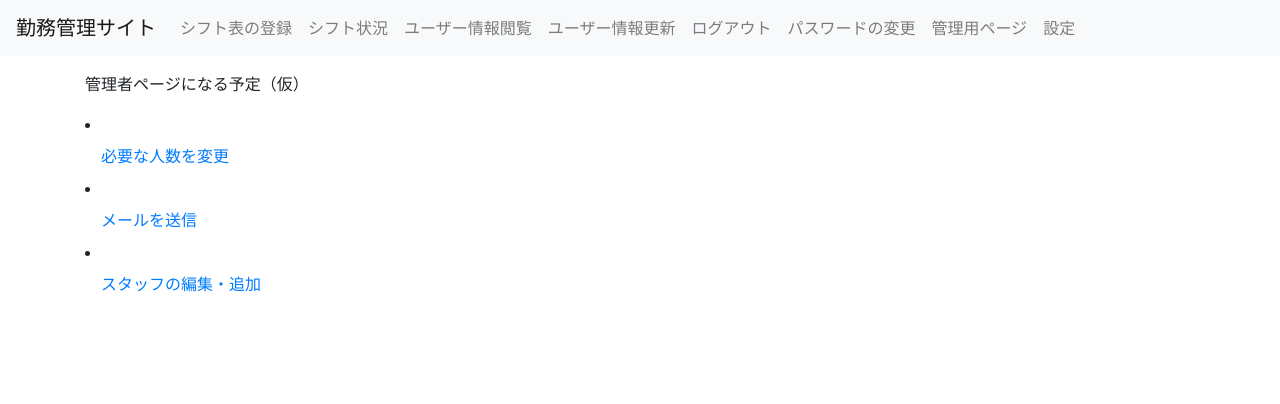
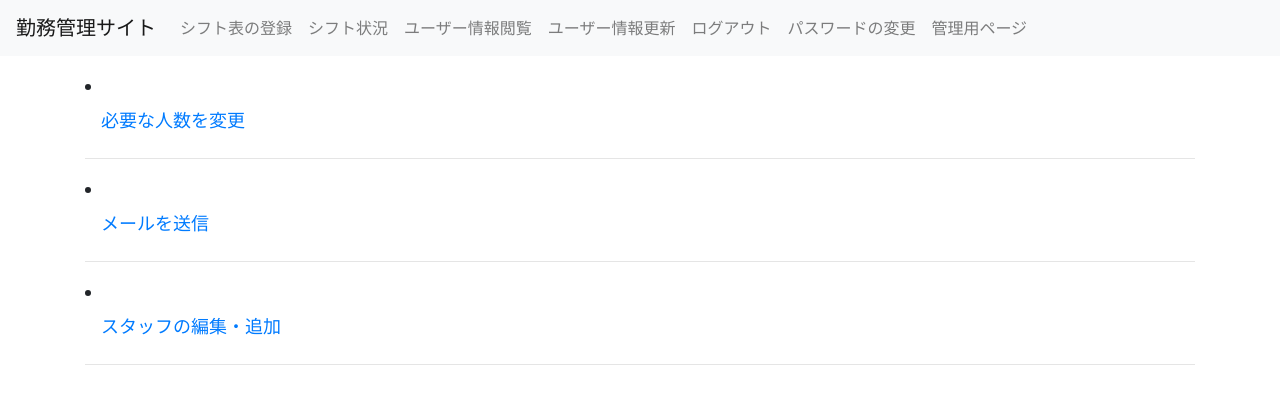
Before and after one commit to t16cs009/Sample, a Django app: page /management/ in a window 1280 px wide. Shown: the top 404 px of the page. Run offline with Django 3.2, Linux system fonts and the light colour scheme; a user stored in the database is signed in; some libraries are stand-ins or nearby versions.

Commit message:
設定のページを削除した。管理用ページを見易くするために水平線をひいた

```diff
--- a/register/templates/register/base.html
+++ b/register/templates/register/base.html
@@ -43,9 +43,6 @@
           <li>
             <a class="nav-item nav-link" href="{% url 'register:management' %}">管理用ページ</a>
           </li>
-          <li>
-            <a class="nav-item nav-link" href="{% url 'register:config' %}">設定</a>
-          </li>
           {% else %} <!-- ユーザがログインしていない場合はこちら -->
           <li class="nav-item">
             <a class="nav-item nav-link" href="{% url 'register:login' %}"> <!-- register の urls.py の login への遷移 -->
--- a/register/templates/register/config.html
+++ /dev/null
@@ -1,4 +0,0 @@
-{% extends "register/base.html" %} <!-- register の base.html からの拡張。よって、 register の base.html を参照する -->
-{% block content %}
-<p> 設定を行なう画面（仮）</p>
-{% endblock %}
--- a/register/templates/register/management.html
+++ b/register/templates/register/management.html
@@ -1,13 +1,17 @@
 {% extends "register/base.html" %} <!-- register の base.html からの拡張。よって、 register の base.html を参照する -->
 {% block content %}
-<p> 管理者ページになる予定（仮）</p>
+<font size = "4">
 	<li>
 		<a class="nav-item nav-link" href="{% url 'register:month_with_forms' %}">必要な人数を変更</a>
 	</li>
+	<hr>
     <li>
 		<a class="nav-item nav-link" href="{% url 'register:mail' %}">メールを送信</a>
 	</li>
+	<hr>
 	<li>
 		<a class="nav-item nav-link" href="{% url 'register:staff_index' %}">スタッフの編集・追加</a>
 	</li>
+	<hr>
+	</font>
 {% endblock %}
--- a/register/templates/register/staff_index.html
+++ b/register/templates/register/staff_index.html
@@ -10,7 +10,9 @@
     <tbody>
         <tr class="clickable" data-toggle="collapse" href="#table-collapse{{user}}" aria-expanded="false" aria-controls="table-collapse{{user}}">
             <th>ユーザー名</th>
+            <span class="align-middle">
             <td>{{ user.username }}</td>
+            </span>
         </tr>
     </tbody>
 	<tbody class="collapse" id="table-collapse{{user}}">
--- a/register/urls.py
+++ b/register/urls.py
@@ -31,7 +31,6 @@ urlpatterns = [
     path('management/', views.Management.as_view(), name='management'),
     path('management/decision_numbers/', views.DecisionNumbers.as_view(), name='decision_numbers'),
     path('management/mail/', views.Mail.as_view(), name='mail'),
-    path('config/', views.Config.as_view(), name='config'),
     path(
         'month_with_forms/',
         views.MonthWithFormsCalendar.as_view(), name='month_with_forms'
--- a/register/views.py
+++ b/register/views.py
@@ -177,10 +177,6 @@ class Mail(OnlySuperuser, generic.TemplateView):
     model = User
     template_name = 'register/mail.html'
 
-class Config(generic.TemplateView):
-    '''設定を行なうページ'''
-    model = User
-    template_name = 'register/config.html'
 
 class StaffIndex(generic.TemplateView):
     '''スタッフの表示を行なうページ'''
```
Also changed, not shown: db.sqlite3.
